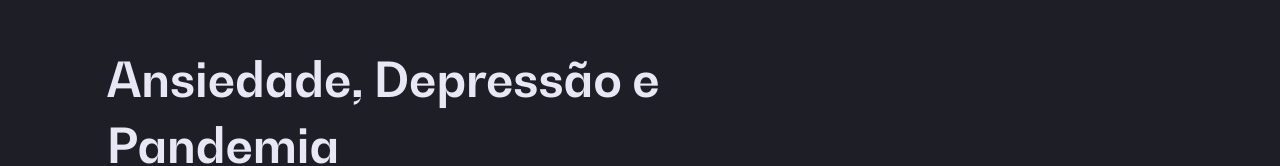
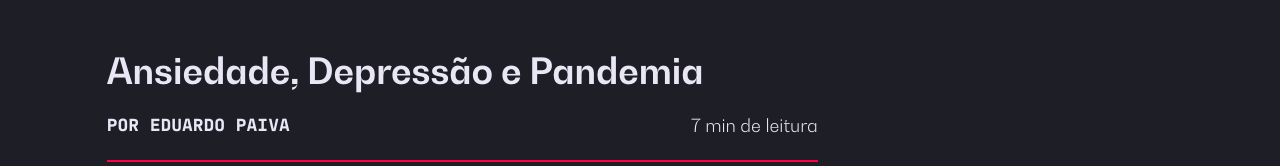
Before and after one commit to Eddcp/edupaivadev.com, a Next.js app: page /blog/ansiedade-depressao-e-pandemia in a window 1280 px wide. Shown: the part 637-803 px from the top of the page. Built offline with nearby package versions, Linux system fonts and the light colour scheme.

Commit message:
Adding author and reading time

```diff
--- a/src/styles/markdown.css
+++ b/src/styles/markdown.css
@@ -11,7 +11,7 @@
 }
 
 .markdown h1 {
-  @apply mt-12 mb-4 leading-snug font-bold;
+  @apply text-4xl mt-12 mb-4 leading-snug font-bold;
 }
 
 .markdown h2 {
--- a/src/templates/BlogPostTemplate.tsx
+++ b/src/templates/BlogPostTemplate.tsx
@@ -1,4 +1,5 @@
 import { BlogPost } from 'types/post'
+import { timeToRead } from '@/utils/time'
 
 import ReactMarkdown from 'react-markdown'
 import { Prism as SyntaxHighlighter } from 'react-syntax-highlighter'
@@ -53,7 +54,16 @@ const BlogPostTemplate = ({ post }: BlogPost) => {
             />
           </div>
           <section>
-            <h1 className="text-3xl font-bold sm:text-5xl">{post.title}</h1>
+            <h1 className="font-bold">{post.title}</h1>
+            <div className="flex justify-between mb-5">
+              <span className="font-antarctican text-sm font-bold uppercase lg:text-lg">
+                {post.author ? `por ${post.author}` : ''}
+              </span>
+              <span className="text-sm lg:text-lg">
+                {timeToRead(post.content)}
+              </span>
+            </div>
+            <hr className="h-0.5 bg-red border-none" />
             <ReactMarkdown
               components={{
                 code({ className, children }) {
@@ -68,6 +78,7 @@ const BlogPostTemplate = ({ post }: BlogPost) => {
             >
               {post.content}
             </ReactMarkdown>
+            <hr className="h-0.5 bg-red border-none" />
           </section>
         </article>
       </div>
--- /dev/null
+++ b/src/utils/time.ts
@@ -0,0 +1,5 @@
+export const timeToRead = (text: string) => {
+  const words = text.split(' ')
+  const minutes = Math.ceil(words.length / 200)
+  return `${minutes} min de leitura`
+}
```
